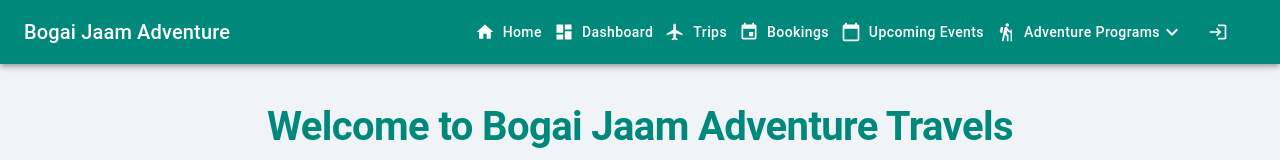
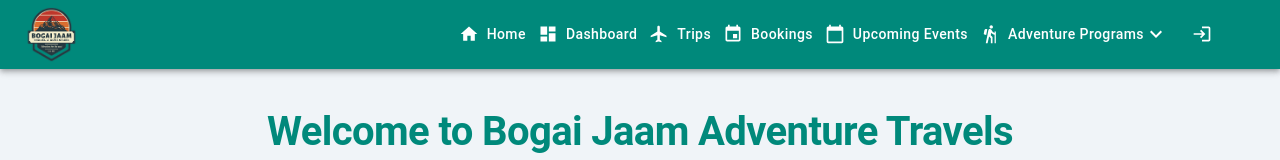
Before and after one commit to Ak-nut-47/bogaijaam, a React (Create React App) app: page / in a window 1280 px wide. Shown: the top 160 px of the page. Built offline with nearby package versions, Linux system fonts and the light colour scheme; no server answers.

Commit message:
Logo and favicon Added

```diff
--- a/src/components/Navbar.jsx
+++ b/src/components/Navbar.jsx
@@ -1,40 +1,64 @@
-import React, { useState } from 'react';
+import React, { useState } from "react";
 import {
-    AppBar, Toolbar, IconButton, Typography, Button, Drawer, List, ListItem,
-    ListItemText, ListItemIcon, Box, Collapse, Menu, MenuItem
-} from '@mui/material';
-import MenuIcon from '@mui/icons-material/Menu';
-import HomeIcon from '@mui/icons-material/Home';
-import DashboardIcon from '@mui/icons-material/Dashboard';
-import FlightIcon from '@mui/icons-material/Flight';
-import EventIcon from '@mui/icons-material/Event';
-import CalendarTodayIcon from '@mui/icons-material/CalendarToday';
-import ExpandLessIcon from '@mui/icons-material/ExpandLess';
-import ExpandMoreIcon from '@mui/icons-material/ExpandMore';
-import HikingIcon from '@mui/icons-material/Hiking';
-import GroupIcon from '@mui/icons-material/Group';
-import SchoolIcon from '@mui/icons-material/School';
-import NatureIcon from '@mui/icons-material/Nature';
-import CabinIcon from '@mui/icons-material/Cabin';
-import ExploreIcon from '@mui/icons-material/Explore';
-import LandscapeIcon from '@mui/icons-material/Landscape';
-import ForestIcon from '@mui/icons-material/Forest';
-import TerrainIcon from '@mui/icons-material/Terrain';
-import PublicIcon from '@mui/icons-material/Public';
-import { Link } from 'react-router-dom';
-import { useTheme } from '@mui/material/styles';
-import LoginIcon from '@mui/icons-material/Login';
-import SignInSignUpModal from './SignInSignUpModal';
-
+  AppBar,
+  Toolbar,
+  IconButton,
+  Typography,
+  Button,
+  Drawer,
+  List,
+  ListItem,
+  ListItemText,
+  ListItemIcon,
+  Box,
+  Collapse,
+  Menu,
+  MenuItem,
+} from "@mui/material";
+import MenuIcon from "@mui/icons-material/Menu";
+import HomeIcon from "@mui/icons-material/Home";
+import DashboardIcon from "@mui/icons-material/Dashboard";
+import FlightIcon from "@mui/icons-material/Flight";
+import EventIcon from "@mui/icons-material/Event";
+import CalendarTodayIcon from "@mui/icons-material/CalendarToday";
+import ExpandLessIcon from "@mui/icons-material/ExpandLess";
+import ExpandMoreIcon from "@mui/icons-material/ExpandMore";
+import HikingIcon from "@mui/icons-material/Hiking";
+import GroupIcon from "@mui/icons-material/Group";
+import SchoolIcon from "@mui/icons-material/School";
+import NatureIcon from "@mui/icons-material/Nature";
+import CabinIcon from "@mui/icons-material/Cabin";
+import ExploreIcon from "@mui/icons-material/Explore";
+import LandscapeIcon from "@mui/icons-material/Landscape";
+import ForestIcon from "@mui/icons-material/Forest";
+import TerrainIcon from "@mui/icons-material/Terrain";
+import PublicIcon from "@mui/icons-material/Public";
+import { Link } from "react-router-dom";
+import { useTheme } from "@mui/material/styles";
+import LoginIcon from "@mui/icons-material/Login";
+import SignInSignUpModal from "./SignInSignUpModal";
+import { useNavigate, useLocation } from "react-router-dom";
+const logo = require("../assets/logo.png");
 const Navbar = () => {
   const theme = useTheme();
+  const navigate = useNavigate();
+  const location = useLocation();
   const [drawerOpen, setDrawerOpen] = useState(false);
   const [adventureOpen, setAdventureOpen] = useState(false);
   const [anchorEl, setAnchorEl] = useState(null);
   const [open, setOpen] = useState(false);
 
+  const handleLogoClick = () => {
+    if (location.pathname !== "/") {
+      navigate("/");
+    }
+  };
+
   const toggleDrawer = (open) => (event) => {
-        if (event.type === 'keydown' && (event.key === 'Tab' || event.key === 'Shift')) {
+    if (
+      event.type === "keydown" &&
+      (event.key === "Tab" || event.key === "Shift")
+    ) {
       return;
     }
     setDrawerOpen(open);
@@ -65,85 +89,165 @@
     >
       <List>
         <ListItem button component={Link} to="/">
-                    <ListItemIcon><HomeIcon /></ListItemIcon>
+          <ListItemIcon>
+            <HomeIcon />
+          </ListItemIcon>
           <ListItemText primary="Home" />
         </ListItem>
         <ListItem button component={Link} to="/dashboard">
-                    <ListItemIcon><DashboardIcon /></ListItemIcon>
+          <ListItemIcon>
+            <DashboardIcon />
+          </ListItemIcon>
           <ListItemText primary="Dashboard" />
         </ListItem>
         <ListItem button component={Link} to="/trips">
-                    <ListItemIcon><FlightIcon /></ListItemIcon>
+          <ListItemIcon>
+            <FlightIcon />
+          </ListItemIcon>
           <ListItemText primary="Trips" />
         </ListItem>
         <ListItem button component={Link} to="/bookings">
-                    <ListItemIcon><EventIcon /></ListItemIcon>
+          <ListItemIcon>
+            <EventIcon />
+          </ListItemIcon>
           <ListItemText primary="Bookings" />
         </ListItem>
         <ListItem button component={Link} to="/upcoming-events">
-                    <ListItemIcon><CalendarTodayIcon /></ListItemIcon>
+          <ListItemIcon>
+            <CalendarTodayIcon />
+          </ListItemIcon>
           <ListItemText primary="Upcoming Events" />
         </ListItem>
 
         <ListItem button onClick={handleDrawerAdventureClick}>
-                    <ListItemIcon><HikingIcon /></ListItemIcon>
+          <ListItemIcon>
+            <HikingIcon />
+          </ListItemIcon>
           <ListItemText primary="Adventure Programs" />
           {adventureOpen ? <ExpandLessIcon /> : <ExpandMoreIcon />}
         </ListItem>
 
         <Collapse in={adventureOpen} timeout="auto" unmountOnExit>
-                    <List component="div" disablePadding
+          <List
+            component="div"
+            disablePadding
             // onClick={(e) => e.stopPropagation()}
           >
-                        <ListItem button component={Link} to="/group-expeditions" sx={{ pl: 4 }}>
-                            <ListItemIcon><GroupIcon /></ListItemIcon>
+            <ListItem
+              button
+              component={Link}
+              to="/group-expeditions"
+              sx={{ pl: 4 }}
+            >
+              <ListItemIcon>
+                <GroupIcon />
+              </ListItemIcon>
               <ListItemText primary="Group Expeditions" />
             </ListItem>
-                        <ListItem button component={Link} to="/educational-outings" sx={{ pl: 4 }}>
-                            <ListItemIcon><SchoolIcon /></ListItemIcon>
+            <ListItem
+              button
+              component={Link}
+              to="/educational-outings"
+              sx={{ pl: 4 }}
+            >
+              <ListItemIcon>
+                <SchoolIcon />
+              </ListItemIcon>
               <ListItemText primary="Educational Outings" />
             </ListItem>
-                        <ListItem button component={Link} to="/outdoor-learning" sx={{ pl: 4 }}>
-                            <ListItemIcon><NatureIcon /></ListItemIcon>
+            <ListItem
+              button
+              component={Link}
+              to="/outdoor-learning"
+              sx={{ pl: 4 }}
+            >
+              <ListItemIcon>
+                <NatureIcon />
+              </ListItemIcon>
               <ListItemText primary="Outdoor Learning" />
             </ListItem>
-                        <ListItem button component={Link} to="/adventure-retreats" sx={{ pl: 4 }}>
-                            <ListItemIcon><CabinIcon
-                            /></ListItemIcon>
+            <ListItem
+              button
+              component={Link}
+              to="/adventure-retreats"
+              sx={{ pl: 4 }}
+            >
+              <ListItemIcon>
+                <CabinIcon />
+              </ListItemIcon>
               <ListItemText primary="Adventure Retreats" />
             </ListItem>
             <ListItem button component={Link} to="/field-trips" sx={{ pl: 4 }}>
-                            <ListItemIcon><ExploreIcon /></ListItemIcon>
+              <ListItemIcon>
+                <ExploreIcon />
+              </ListItemIcon>
               <ListItemText primary="Field Trips" />
             </ListItem>
             <ListItem button component={Link} to="/nature-camps" sx={{ pl: 4 }}>
-                            <ListItemIcon><ForestIcon /></ListItemIcon>
+              <ListItemIcon>
+                <ForestIcon />
+              </ListItemIcon>
               <ListItemText primary="Nature Camps" />
             </ListItem>
-                        <ListItem button component={Link} to="/experiential-education" sx={{ pl: 4 }}>
-                            <ListItemIcon><PublicIcon /></ListItemIcon>
+            <ListItem
+              button
+              component={Link}
+              to="/experiential-education"
+              sx={{ pl: 4 }}
+            >
+              <ListItemIcon>
+                <PublicIcon />
+              </ListItemIcon>
               <ListItemText primary="Experiential Education" />
             </ListItem>
-                        <ListItem button component={Link} to="/wilderness-excursions" sx={{ pl: 4 }}>
-                            <ListItemIcon><TerrainIcon /></ListItemIcon>
+            <ListItem
+              button
+              component={Link}
+              to="/wilderness-excursions"
+              sx={{ pl: 4 }}
+            >
+              <ListItemIcon>
+                <TerrainIcon />
+              </ListItemIcon>
               <ListItemText primary="Wilderness Excursions" />
             </ListItem>
-                        <ListItem button component={Link} to="/educational-adventures" sx={{ pl: 4 }}>
-                            <ListItemIcon><LandscapeIcon /></ListItemIcon>
+            <ListItem
+              button
+              component={Link}
+              to="/educational-adventures"
+              sx={{ pl: 4 }}
+            >
+              <ListItemIcon>
+                <LandscapeIcon />
+              </ListItemIcon>
               <ListItemText primary="Educational Adventures" />
             </ListItem>
-                        <ListItem button component={Link} to="/outdoor-explorations" sx={{ pl: 4 }}>
-                            <ListItemIcon><ExploreIcon /></ListItemIcon>
+            <ListItem
+              button
+              component={Link}
+              to="/outdoor-explorations"
+              sx={{ pl: 4 }}
+            >
+              <ListItemIcon>
+                <ExploreIcon />
+              </ListItemIcon>
               <ListItemText primary="Outdoor Explorations" />
             </ListItem>
-                        <ListItem button component={Link} to="/cave-exploration" sx={{ pl: 4 }}>
-                            <ListItemIcon><HikingIcon /></ListItemIcon>
+            <ListItem
+              button
+              component={Link}
+              to="/cave-exploration"
+              sx={{ pl: 4 }}
+            >
+              <ListItemIcon>
+                <HikingIcon />
+              </ListItemIcon>
               <ListItemText primary="Cave Exploration" />
             </ListItem>
           </List>
         </Collapse>
-            </List >
-        </Box >
+      </List>
+    </Box>
   );
 
   return (
@@ -153,30 +257,91 @@
         sx={{
           bgcolor: theme.palette.primary.main,
           top: 0, // Ensures it sticks at the top
-                    zIndex: 2 // Ensures it's above other content, you can adjust the value
+          zIndex: 2, // Ensures it's above other content, you can adjust the value
         }}
       >
         <Toolbar>
+          <img
+            src={logo}
+            alt="Logo"
+            style={{
+              maxWidth: "55px",
+              objectFit: "contain",
+              cursor: location.pathname === "/" ? "default" : "pointer", // Change pointer style
+            }}
+            onClick={handleLogoClick}
+          />
           <IconButton
             edge="start"
             color="inherit"
             aria-label="menu"
-                        sx={{ mr: 2, display: { xs: 'block', md: 'none' } }}
+            sx={{ mr: 2, display: { xs: "block", md: "none" } }}
             onClick={toggleDrawer(true)}
           >
             <MenuIcon />
           </IconButton>
-                    <Typography variant="h6" sx={{ flexGrow: 1 }}>
-                        Bogai Jaam Adventure
-                    </Typography>
-                    <Box sx={{ display: { xs: 'none', md: 'block' } }}>
-                        <Button color="inherit" component={Link} to="/" startIcon={<HomeIcon />}>Home</Button>
-                        <Button color="inherit" component={Link} to="/dashboard" startIcon={<DashboardIcon />}>Dashboard</Button>
-                        <Button color="inherit" component={Link} to="/trips" startIcon={<FlightIcon />}>Trips</Button>
-                        <Button color="inherit" component={Link} to="/bookings" startIcon={<EventIcon />}>Bookings</Button>
-                        <Button color="inherit" component={Link} to="/upcoming-events" startIcon={<CalendarTodayIcon />}>Upcoming Events</Button>
-                        <Button color="inherit" onClick={handleAdventureClick} aria-controls="adventure-menu" aria-haspopup="true" startIcon={<HikingIcon />}>
-                            Adventure Programs {Boolean(anchorEl) ? <ExpandLessIcon /> : <ExpandMoreIcon />}
+          <Box
+            sx={{
+              display: "flex",
+              alignItems: "center",
+              justifyContent: "space-between", // Space between items
+              width: "100%", // Full width
+              padding: 2, // Optional padding
+              flexDirection: { xs: "row-reverse", md: "row" },
+            }}
+          >
+            <Box></Box>
+
+            <Box sx={{ display: { xs: "none", md: "block", ml: "auto" } }}>
+              <Button
+                color="inherit"
+                component={Link}
+                to="/"
+                startIcon={<HomeIcon />}
+              >
+                Home
+              </Button>
+              <Button
+                color="inherit"
+                component={Link}
+                to="/dashboard"
+                startIcon={<DashboardIcon />}
+              >
+                Dashboard
+              </Button>
+              <Button
+                color="inherit"
+                component={Link}
+                to="/trips"
+                startIcon={<FlightIcon />}
+              >
+                Trips
+              </Button>
+              <Button
+                color="inherit"
+                component={Link}
+                to="/bookings"
+                startIcon={<EventIcon />}
+              >
+                Bookings
+              </Button>
+              <Button
+                color="inherit"
+                component={Link}
+                to="/upcoming-events"
+                startIcon={<CalendarTodayIcon />}
+              >
+                Upcoming Events
+              </Button>
+              <Button
+                color="inherit"
+                onClick={handleAdventureClick}
+                aria-controls="adventure-menu"
+                aria-haspopup="true"
+                startIcon={<HikingIcon />}
+              >
+                Adventure Programs{" "}
+                {Boolean(anchorEl) ? <ExpandLessIcon /> : <ExpandMoreIcon />}
               </Button>
               <Menu
                 id="adventure-menu"
@@ -185,24 +350,90 @@
                 open={Boolean(anchorEl)}
                 onClose={handleAdventureClose}
               >
-                            <MenuItem onClick={handleAdventureClose} component={Link} to="/group-expeditions"><GroupIcon sx={{ mr: 1 }} /> Group Expeditions</MenuItem>
-                            <MenuItem onClick={handleAdventureClose} component={Link} to="/educational-outings"><SchoolIcon sx={{ mr: 1 }} /> Educational Outings</MenuItem>
-                            <MenuItem onClick={handleAdventureClose} component={Link} to="/outdoor-learning"><NatureIcon sx={{ mr: 1 }} /> Outdoor Learning</MenuItem>
-                            <MenuItem onClick={handleAdventureClose} component={Link} to="/adventure-retreats"><CabinIcon sx={{ mr: 1 }} /> Adventure Retreats</MenuItem>
-                            <MenuItem onClick={handleAdventureClose} component={Link} to="/field-trips"><ExploreIcon sx={{ mr: 1 }} /> Field Trips</MenuItem>
-                            <MenuItem onClick={handleAdventureClose} component={Link} to="/nature-camps"><ForestIcon sx={{ mr: 1 }} /> Nature Camps</MenuItem>
-                            <MenuItem onClick={handleAdventureClose} component={Link} to="/experiential-education"><PublicIcon sx={{ mr: 1 }} /> Experiential Education</MenuItem>
-                            <MenuItem onClick={handleAdventureClose} component={Link} to="/wilderness-excursions"><TerrainIcon sx={{ mr: 1 }} /> Wilderness Excursions</MenuItem>
-                            <MenuItem onClick={handleAdventureClose} component={Link} to="/educational-adventures"><LandscapeIcon sx={{ mr: 1 }} /> Educational Adventures</MenuItem>
-                            <MenuItem onClick={handleAdventureClose} component={Link} to="/outdoor-explorations"><ExploreIcon sx={{ mr: 1 }} /> Outdoor Explorations</MenuItem>
-                            <MenuItem onClick={handleAdventureClose} component={Link} to="/cave-exploration"><HikingIcon sx={{ mr: 1 }} /> Cave Exploration</MenuItem>
+                <MenuItem
+                  onClick={handleAdventureClose}
+                  component={Link}
+                  to="/group-expeditions"
+                >
+                  <GroupIcon sx={{ mr: 1 }} /> Group Expeditions
+                </MenuItem>
+                <MenuItem
+                  onClick={handleAdventureClose}
+                  component={Link}
+                  to="/educational-outings"
+                >
+                  <SchoolIcon sx={{ mr: 1 }} /> Educational Outings
+                </MenuItem>
+                <MenuItem
+                  onClick={handleAdventureClose}
+                  component={Link}
+                  to="/outdoor-learning"
+                >
+                  <NatureIcon sx={{ mr: 1 }} /> Outdoor Learning
+                </MenuItem>
+                <MenuItem
+                  onClick={handleAdventureClose}
+                  component={Link}
+                  to="/adventure-retreats"
+                >
+                  <CabinIcon sx={{ mr: 1 }} /> Adventure Retreats
+                </MenuItem>
+                <MenuItem
+                  onClick={handleAdventureClose}
+                  component={Link}
+                  to="/field-trips"
+                >
+                  <ExploreIcon sx={{ mr: 1 }} /> Field Trips
+                </MenuItem>
+                <MenuItem
+                  onClick={handleAdventureClose}
+                  component={Link}
+                  to="/nature-camps"
+                >
+                  <ForestIcon sx={{ mr: 1 }} /> Nature Camps
+                </MenuItem>
+                <MenuItem
+                  onClick={handleAdventureClose}
+                  component={Link}
+                  to="/experiential-education"
+                >
+                  <PublicIcon sx={{ mr: 1 }} /> Experiential Education
+                </MenuItem>
+                <MenuItem
+                  onClick={handleAdventureClose}
+                  component={Link}
+                  to="/wilderness-excursions"
+                >
+                  <TerrainIcon sx={{ mr: 1 }} /> Wilderness Excursions
+                </MenuItem>
+                <MenuItem
+                  onClick={handleAdventureClose}
+                  component={Link}
+                  to="/educational-adventures"
+                >
+                  <LandscapeIcon sx={{ mr: 1 }} /> Educational Adventures
+                </MenuItem>
+                <MenuItem
+                  onClick={handleAdventureClose}
+                  component={Link}
+                  to="/outdoor-explorations"
+                >
+                  <ExploreIcon sx={{ mr: 1 }} /> Outdoor Explorations
+                </MenuItem>
+                <MenuItem
+                  onClick={handleAdventureClose}
+                  component={Link}
+                  to="/cave-exploration"
+                >
+                  <HikingIcon sx={{ mr: 1 }} /> Cave Exploration
+                </MenuItem>
               </Menu>
               <Button
                 color="inherit"
                 onClick={handleOpen}
                 startIcon={<LoginIcon />}
-                        >
-                        </Button>
+              ></Button>
+            </Box>
           </Box>
         </Toolbar>
       </AppBar>
```
Also changed, not shown: public/index.html (+2 -25 lines), public/favicon.png (added), src/assets/logo.png (added). Lines whose indentation alone changed are shown as unchanged.
